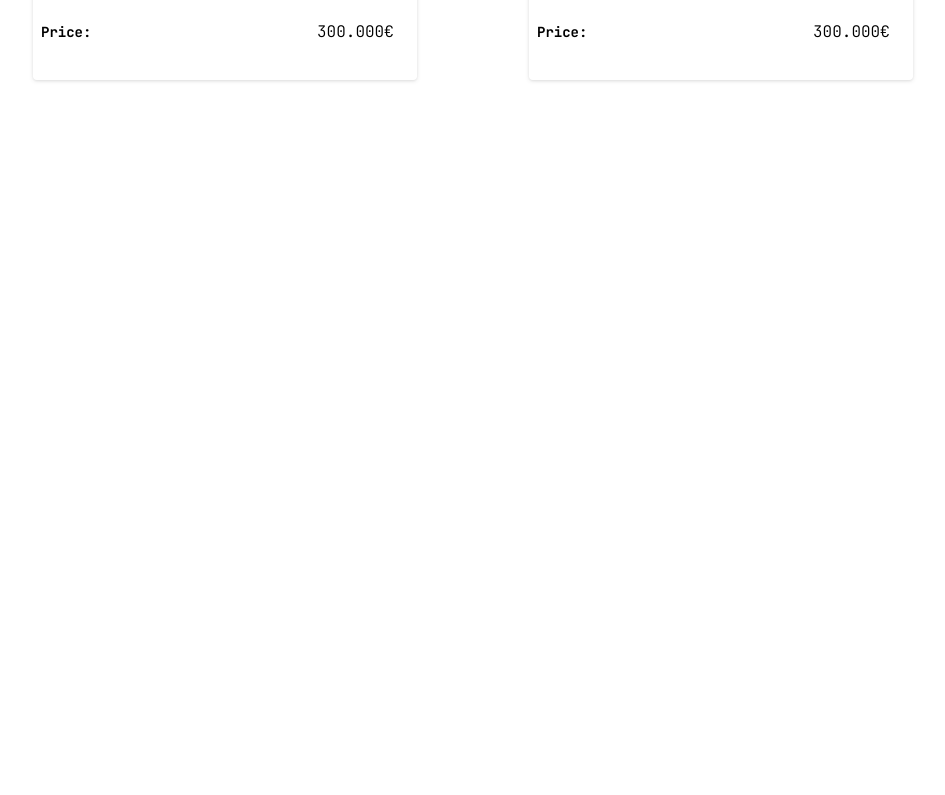
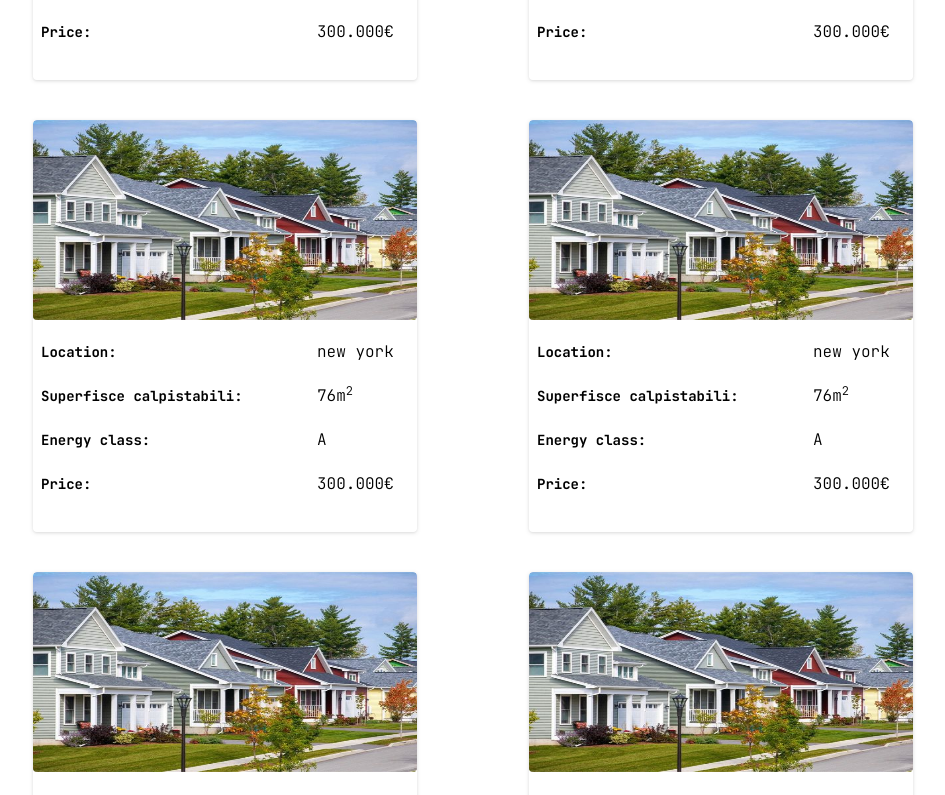
Before and after one commit to urbobb/real-estate-listings, a Next.js app: page /listings in a window 1280 px wide. Shown: the part 2240-3035 px from the top of the page, without its empty margins (295-1240 px from the left). Before the commit the page ends 2340 px from the top, so only its background shows below. Built offline with nearby package versions, Linux system fonts and the light colour scheme.

Commit message:
display more listings

```diff
--- a/app/shared/HousesList.ts
+++ b/app/shared/HousesList.ts
@@ -86,4 +86,164 @@ export const houses = [
     price: 300.0,
     id: 7,
   },
+  {
+    listingsImage: House6,
+    location: "new york",
+    area: 76,
+    energyClass: "A",
+    price: 300.0,
+    id: 7,
+  },
+  {
+    listingsImage: House6,
+    location: "new york",
+    area: 76,
+    energyClass: "A",
+    price: 300.0,
+    id: 7,
+  },
+  {
+    listingsImage: House6,
+    location: "new york",
+    area: 76,
+    energyClass: "A",
+    price: 300.0,
+    id: 7,
+  },
+  {
+    listingsImage: House6,
+    location: "new york",
+    area: 76,
+    energyClass: "A",
+    price: 300.0,
+    id: 7,
+  },
+  {
+    listingsImage: House6,
+    location: "new york",
+    area: 76,
+    energyClass: "A",
+    price: 300.0,
+    id: 7,
+  },
+  {
+    listingsImage: House6,
+    location: "new york",
+    area: 76,
+    energyClass: "A",
+    price: 300.0,
+    id: 7,
+  },
+  {
+    listingsImage: House6,
+    location: "new york",
+    area: 76,
+    energyClass: "A",
+    price: 300.0,
+    id: 7,
+  },
+  {
+    listingsImage: House6,
+    location: "new york",
+    area: 76,
+    energyClass: "A",
+    price: 300.0,
+    id: 7,
+  },
+  {
+    listingsImage: House6,
+    location: "new york",
+    area: 76,
+    energyClass: "A",
+    price: 300.0,
+    id: 7,
+  },
+  {
+    listingsImage: House6,
+    location: "new york",
+    area: 76,
+    energyClass: "A",
+    price: 300.0,
+    id: 7,
+  },
+  {
+    listingsImage: House6,
+    location: "new york",
+    area: 76,
+    energyClass: "A",
+    price: 300.0,
+    id: 7,
+  },
+  {
+    listingsImage: House6,
+    location: "new york",
+    area: 76,
+    energyClass: "A",
+    price: 300.0,
+    id: 7,
+  },
+  {
+    listingsImage: House6,
+    location: "new york",
+    area: 76,
+    energyClass: "A",
+    price: 300.0,
+    id: 7,
+  },
+  {
+    listingsImage: House6,
+    location: "new york",
+    area: 76,
+    energyClass: "A",
+    price: 300.0,
+    id: 7,
+  },
+  {
+    listingsImage: House6,
+    location: "new york",
+    area: 76,
+    energyClass: "A",
+    price: 300.0,
+    id: 7,
+  },
+  {
+    listingsImage: House6,
+    location: "new york",
+    area: 76,
+    energyClass: "A",
+    price: 300.0,
+    id: 7,
+  },
+  {
+    listingsImage: House6,
+    location: "new york",
+    area: 76,
+    energyClass: "A",
+    price: 300.0,
+    id: 7,
+  },
+  {
+    listingsImage: House6,
+    location: "new york",
+    area: 76,
+    energyClass: "A",
+    price: 300.0,
+    id: 7,
+  },
+  {
+    listingsImage: House6,
+    location: "new york",
+    area: 76,
+    energyClass: "A",
+    price: 300.0,
+    id: 7,
+  },
+  {
+    listingsImage: House6,
+    location: "new york",
+    area: 76,
+    energyClass: "A",
+    price: 300.0,
+    id: 7,
+  },
 ];
```
